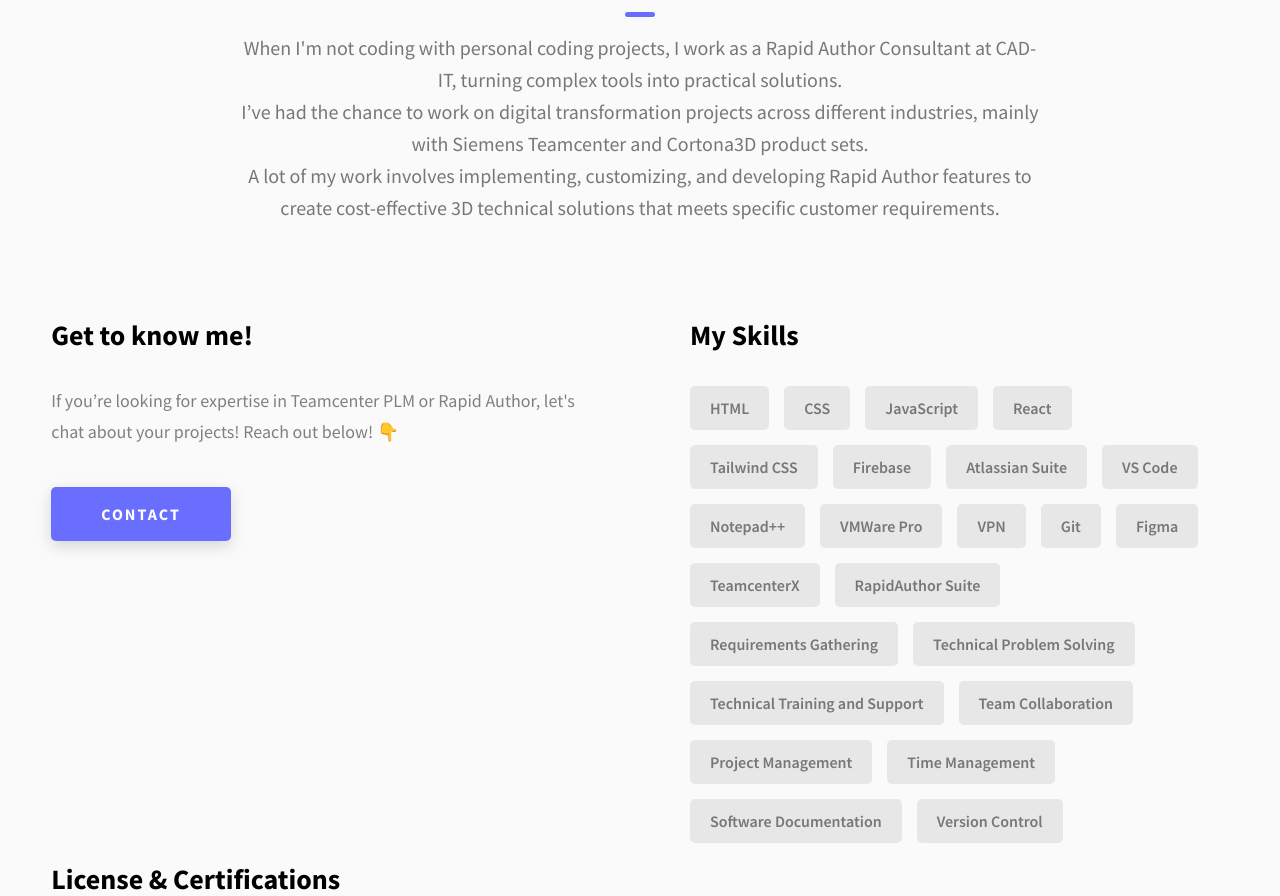
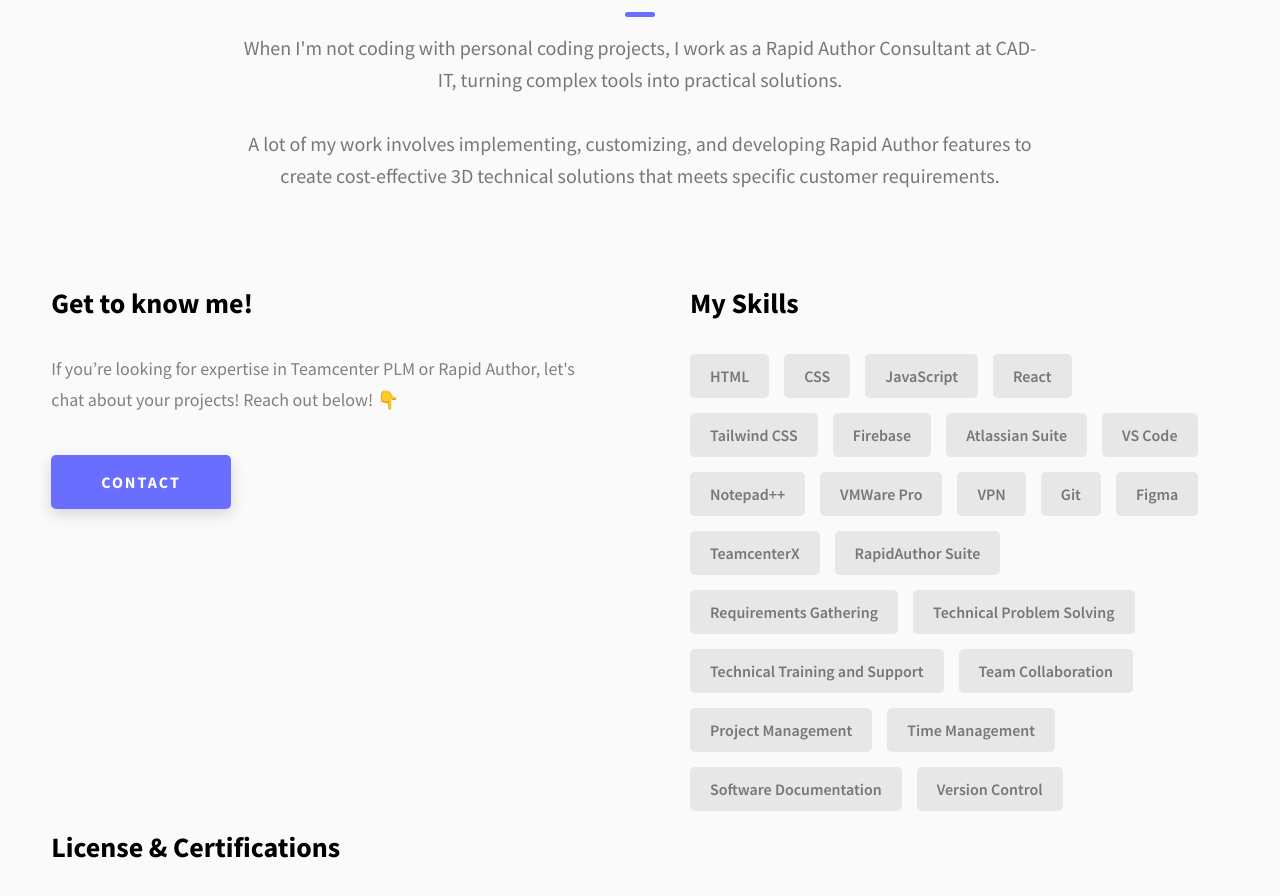
Before and after one commit to JavascriptDon/Portfolio, a website built with Vite: page index.html in a window 1280 px wide. Shown: the part 3626-4522 px from the top of the page. Built offline with nearby package versions, Linux system fonts and the light colour scheme.

Commit message:
Update  about me section in index.html

```diff
--- a/index.html
+++ b/index.html
@@ -185,7 +185,8 @@
         <span class="heading-sec__main">About Me</span>
         <span class="heading-sec__sub">
           <p>When I'm not coding with personal coding projects, I work as a Rapid Author Consultant at CAD-IT, turning complex tools into practical solutions.</p>
-          <p>I’ve had the chance to work on digital transformation projects across different industries, mainly with Siemens Teamcenter and Cortona3D product sets. <br/> A lot of my work involves implementing, customizing, and developing Rapid Author features to create cost-effective 3D technical solutions that meets specific customer requirements.</p>
+          <br/>
+          <p>A lot of my work involves implementing, customizing, and developing Rapid Author features to create cost-effective 3D technical solutions that meets specific customer requirements.</p>
         </span>
       </h2>
       <div class="about__content">
```
